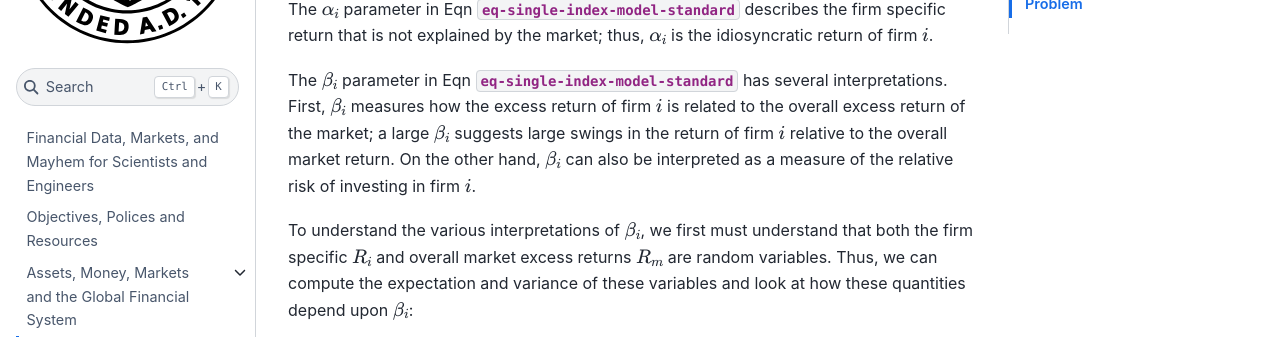
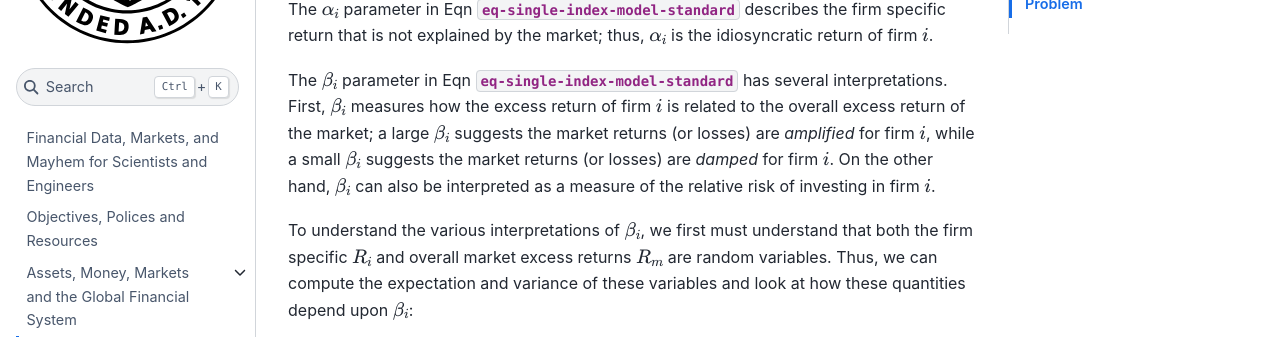
Before and after one commit to varnerlab/CHEME-5660-Markets-Mayhem-Book, a Jupyter Book: the page built from chapter-2-dir/markowitz.md, in a window 1280 px wide and 900 px high, scrolled down 2297 px, cut to the strip 137-474 px from the top of the window. Built offline with Jupyter Book 1.0.4 settings and Sphinx 7.4.7 and the Sphinx Book theme 1.1.4, drawn with Linux system fonts in a browser that asks for light colours; pages that are not in the unit, such as notebooks, are missing from menus; cross-references to code outside the pages are shown as plain code.

Commit message:
Update markowitz.md
sim

```diff
--- a/chapter-2-dir/markowitz.md
+++ b/chapter-2-dir/markowitz.md
@@ -120,7 +120,9 @@ return that is not explained by the market; thus, $\alpha_{i}$ is the
 idiosyncratic return of firm $i$.
 
 The $\beta_{i}$ parameter in Eqn {eq}`eq-single-index-model-standard` has several interpretations.
-First, $\beta_{i}$ measures how the excess return of firm $i$ is related to the overall excess return of the market; a large $\beta_{i}$ suggests large swings in the return of firm $i$ relative to the overall market return. On the other hand, $\beta_{i}$ can also be interpreted as a measure of the relative risk of investing in firm $i$.
+First, $\beta_{i}$ measures how the excess return of firm $i$ is related to the overall excess return of the market; a large $\beta_{i}$ suggests the market returns (or losses) are _amplified_ for firm $i$, while
+a small $\beta_{i}$ suggests the market returns (or losses) are _damped_ for firm $i$.
+On the other hand, $\beta_{i}$ can also be interpreted as a measure of the relative risk of investing in firm $i$.
 
 To understand the various interpretations of $\beta_{i}$, we first must understand that both the firm specific $R_{i}$ and overall market excess returns $R_{m}$ are random variables. Thus, we can compute the expectation and variance of these variables and look at how these quantities depend upon $\beta_{i}$:
 
```
Also changed, not shown: other parts of chapter-2-dir/markowitz.md (+1 -1 lines).
